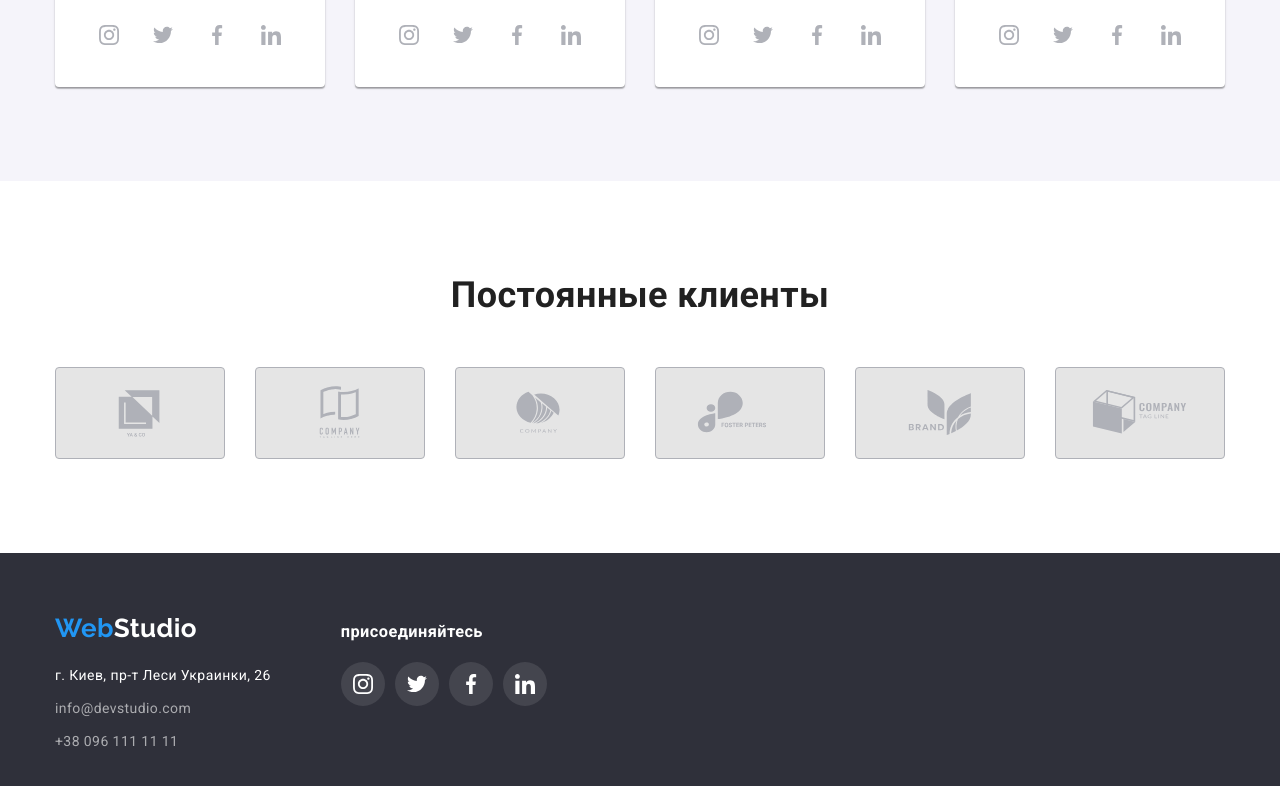
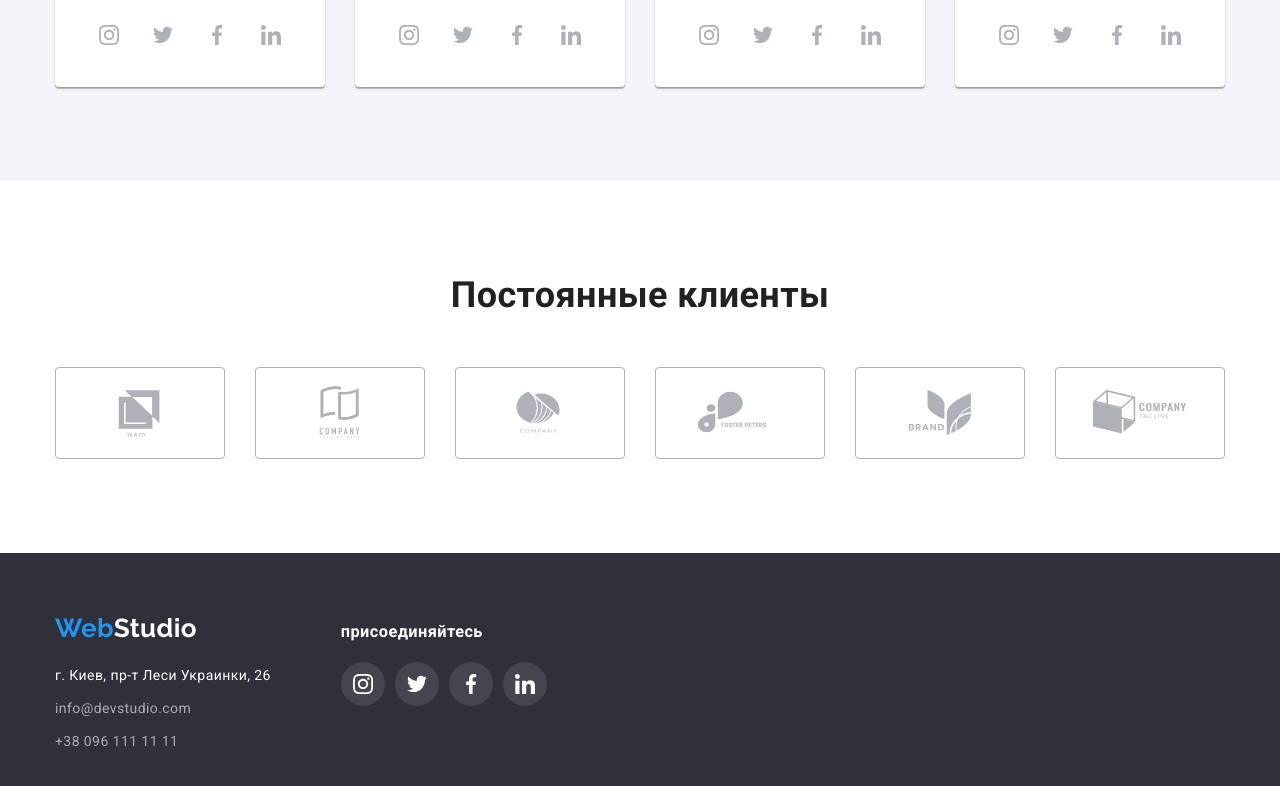
Before and after one commit to VitaliiStoroshyk/goit-markup-hw-04, a plain HTML site: page index.html in a window 1280 px wide. Shown: the part 2132-2918 px from the top of the page. Drawn offline with nearby package versions, Linux system fonts and the light colour scheme; files whose address does not match are found by name.

Commit message:
module-3

```diff
--- a/css/styles.css
+++ b/css/styles.css
@@ -399,7 +399,7 @@ body {
   border: 1px solid #afb1b8;
   box-sizing: border-box;
   border-radius: 4px;
-  background-color: var(--background-color);
+  background-color: var(--hero-color);
 }
 
 .customers-icon {
```
